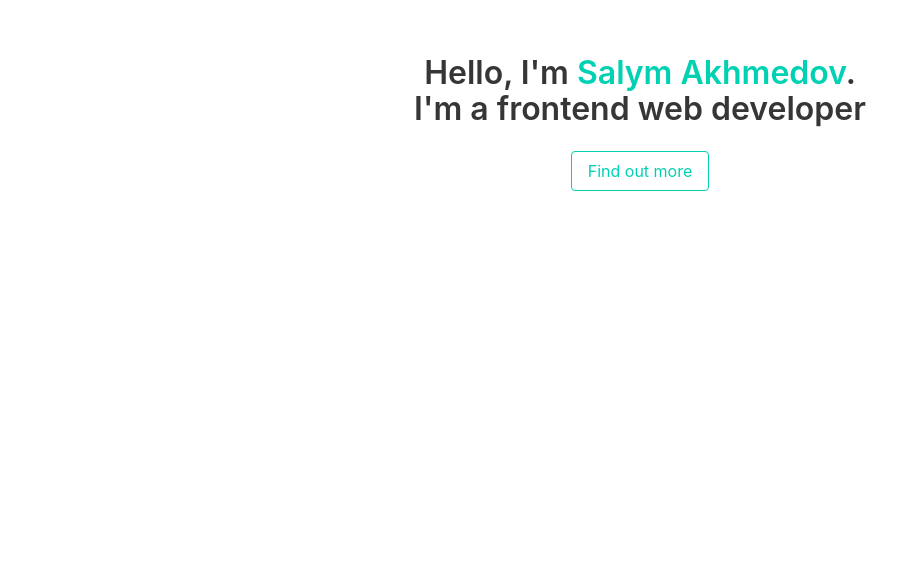
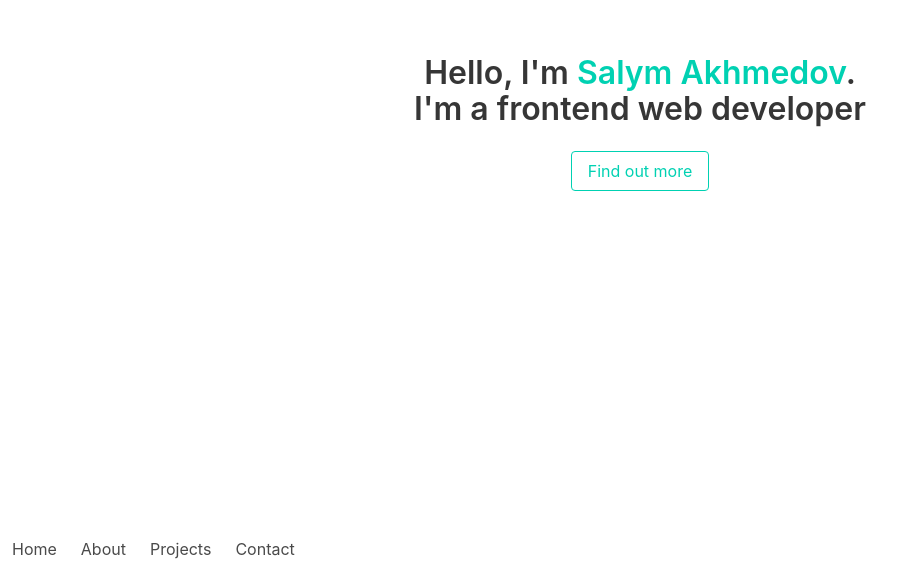
Before and after one commit to salymk/salym-portfolio, a React (Create React App) app: page / in a window 1280 px wide. Shown: the part 277-852 px from the top of the page, without its empty margins (0-916 px from the left). Before the commit the page ends 800 px from the top, so only its background shows below. Built offline with nearby package versions, Linux system fonts and the light colour scheme.

Commit message:
Created Navbar

```diff
--- a/src/App.js
+++ b/src/App.js
@@ -1,10 +1,14 @@
 import React from 'react';
 import Hero from './components/Header/Hero'
+import Navbar from './components/Header/Navbar'
+
+
 
 function App() {
   return (
     <div>
       <Hero />
+      <Navbar />
     </div>
   )
 }
--- a/src/components/Header/Navbar.js
+++ b/src/components/Header/Navbar.js
@@ -2,9 +2,23 @@
 
 const Navbar = () => {
   return (
-    <div>
-
-    </div>
+    <nav className="navbar has-shadow" role="navigation" aria-label="main navigation">
+      <div className="navbar-brand">
+          <a role="button" className="navbar-burger bruger" aria-label="menu" aria-expanded="false">
+          <span aria-hidden="true"></span>
+          <span aria-hidden="true"></span>
+          <span aria-hidden="true"></span>
+        </a>
+      </div>
+      <div className="navbar-menu">
+        <div className="navbar-start">
+          <a className="navbar-item">Home</a>
+          <a className="navbar-item">About</a>
+          <a className="navbar-item">Projects</a>
+          <a className="navbar-item">Contact</a>
+        </div>
+      </div>
+    </nav>
   )
 }
 
```
